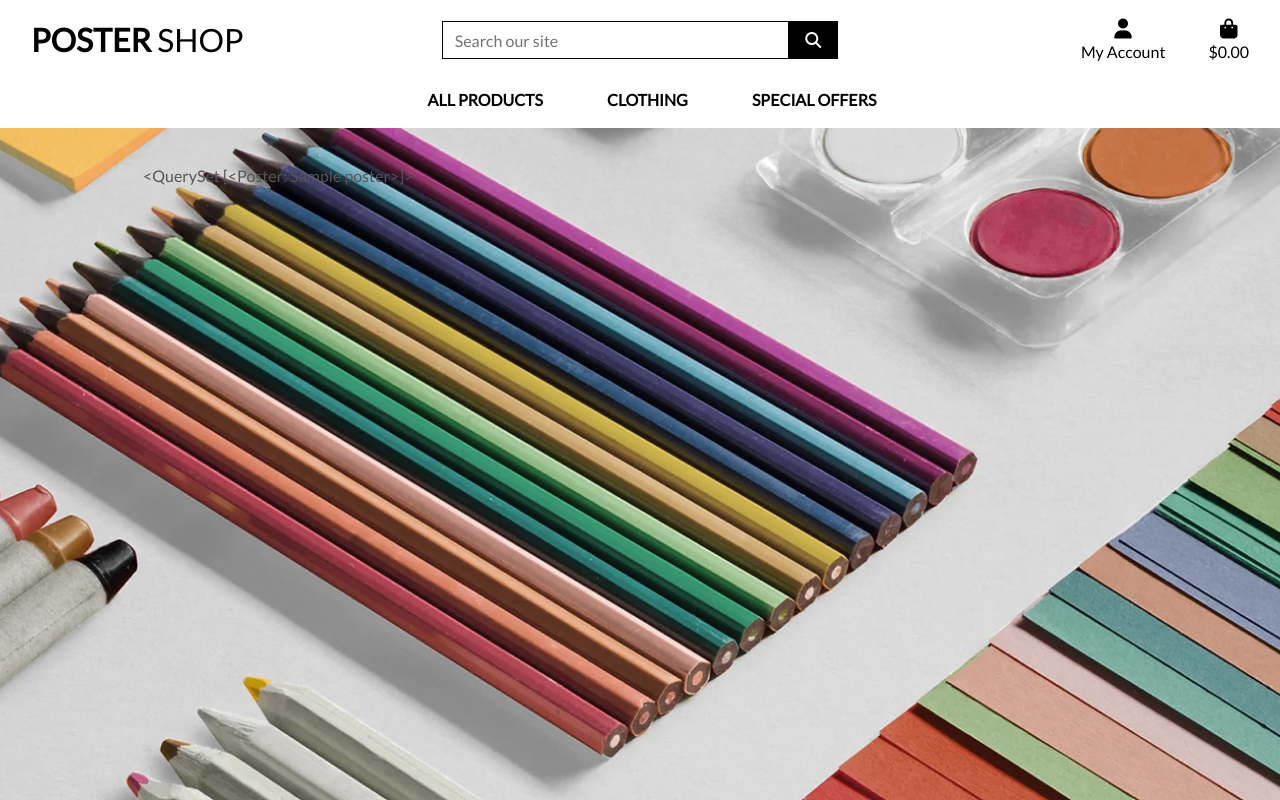
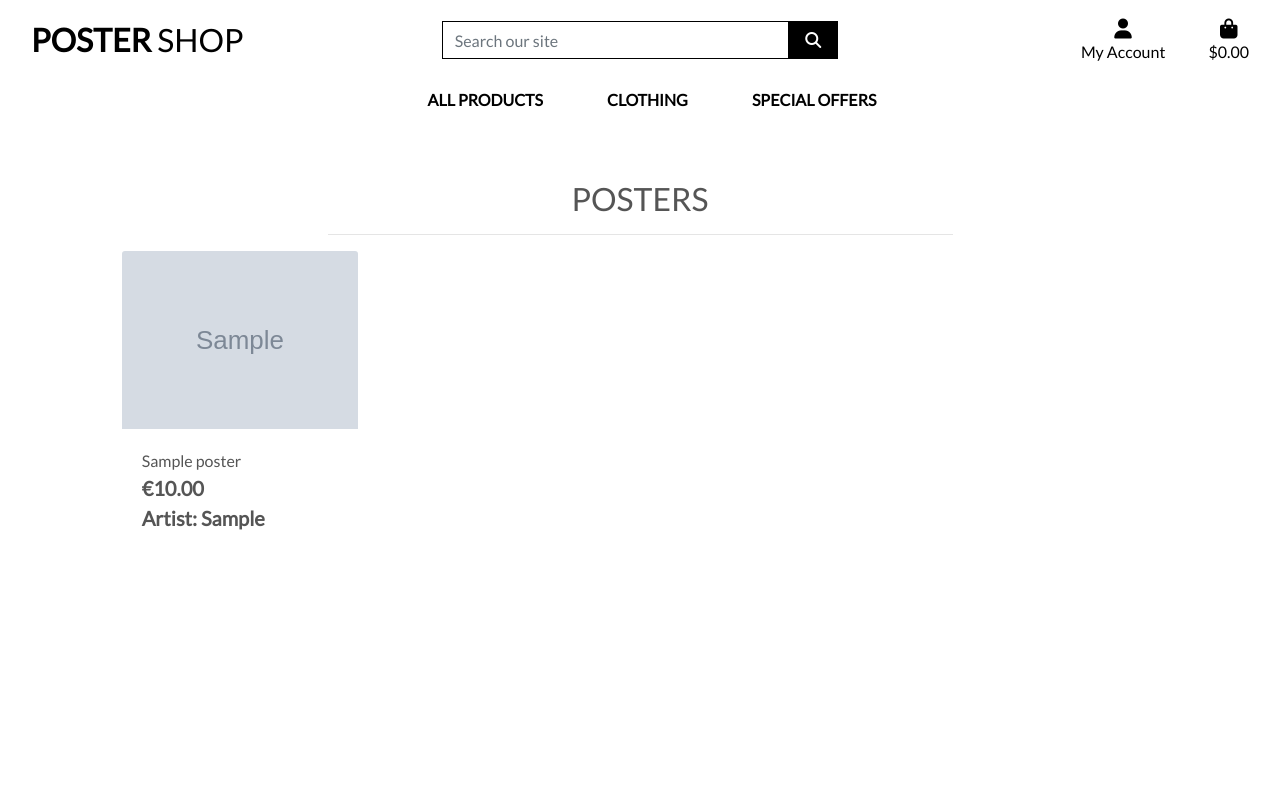
Before and after one commit to slbabin/poster-shop-gp, a Django app: page /posters/ in a window 1280 px wide. Run offline with Django 3.2, Linux system fonts and the light colour scheme; tables that the repository leaves empty hold one stand-in row (values such as "Sample post"); grey boxes marked "Sample" are stand-in pictures; some libraries are stand-ins or nearby versions.

Commit message:
Updated posters template to display posters and text

```diff
--- a/products/templates/products/posters.html
+++ b/products/templates/products/posters.html
@@ -11,10 +11,50 @@
 {% endblock %}
 
 {% block content %}
-<div class="container ">
+<div class="overlay">test</div>
+<div class="container-fluid">
     <div class="row">
-        <div class="col">
-            {{ posters }}
+        <div class="col text-center mt-3">
+            <h2 class="logo-font">Posters</h2>
+            <hr class="w-50 mb-1">
+        </div>
+    </div>
+    <div class="row">
+        <div class="product-container col-10 offset-1">
+            <div class="row mt-1 mb-2"> </div>
+            <div class="row">
+                {% for poster in posters %}
+                <div class="col-sm-6 col-md-6 col-lg-4 col-xl-3">
+                    <div class="card h-100 border-0">
+                        {% if poster.image %}
+                        <a href="">
+                        <img src="{{poster.image.url}}" class="card-img-top img-fluid" alt="{{ poster.name }}">
+                        </a>
+                        {% else %}
+                        <a href="">
+                            <img src="{{ MEDIA_URL }}noimage.png" class="card-img-top img-fluid" alt="{{ poster.name }}">
+                            </a>
+                        {% endif %}
+                        <div class="card-body pb-0">
+                          <p class="mb-0">{{ poster.title }}</p>
+                        </div>
+                        <div class="card-footer bg-white pt-0 border-0 text-left">
+                            <div class="row">
+                                <div class="col">
+                                    <p class="lead mb-0 text-left font-weight-bold">€{{ poster.price }}</p>
+                                    <p class="lead mb-0 text-left font-weight-bold">Artist: {{ poster.artist}}</p>
+                                </div>
+                            </div>
+
+                        </div>
+                    </div>
+                </div>
+
+                <div class="col-12 d-sm-none">
+                    <hr>
+                </div>
+                {% endfor %}
+            </div>
         </div>
     </div>
 </div>
--- a/static/css/base.css
+++ b/static/css/base.css
@@ -56,6 +56,15 @@ body {
     border: 1px solid black !important;
 }
 
+.overlay {
+height: 100%;
+width: 100%;
+top: 0;
+left: 0;
+position: fixed;
+background: white;
+z-index: -1;
+}
 /* -------------------------------- Media Queries */
 
 /* Slightly larger container on xl screens */
```
